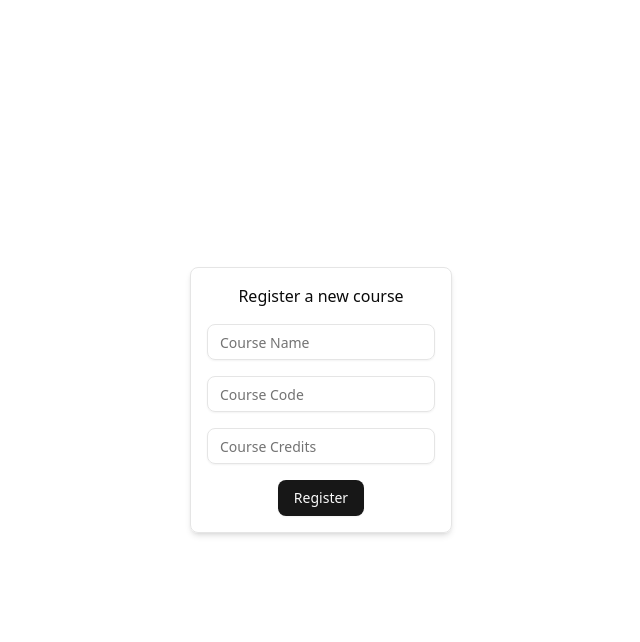
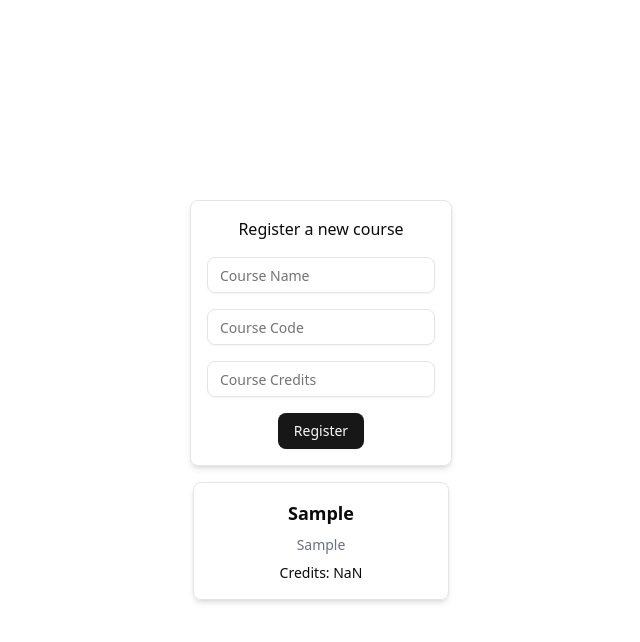
Before and after one commit to dillp1/untitled-grade-tracker, a React (Vite) app: page / in a window 1280 px wide. Both pictures are taken after typing "Sample", "Sample", "Sample" into the empty fields and a click on the button "Register". Shown: the top 642 px of the page, without its empty margins (319-959 px from the left). Built offline with nearby package versions, Linux system fonts and the light colour scheme.

Commit message:
added basic course cards

```diff
--- a/src/App.jsx
+++ b/src/App.jsx
@@ -1,10 +1,30 @@
-import { Button } from "@/components/ui/button"
+import React, { useState } from "react"
 import RegisterClassForm from "./components/RegisterClassForm"
+import CourseCard from "./components/CoruseCard"
+
+const mockCourse ={
+  id: "1",
+  name: "Math",
+  code: "MATH101",
+  credits: 3
+}
 
 function App() {
+  const [courses, setCourses] = useState([])
+
+  function handleRegister(newCourse) {
+    setCourses((prevCourses) => [...prevCourses, newCourse])
+    console.log("Registered course:", newCourse)
+  }
+
   return (
-    <div className="flex flex-col items-center justify-center min-h-svh">
-      <RegisterClassForm />
+    <div className="flex flex-col items-center justify-center min-h-svh gap-4">
+      <RegisterClassForm onRegister={handleRegister} />
+      <div className="flex flex-col items-center gap-4 w-full">
+        {courses.map((course) => (
+          <CourseCard key={course.id} course={course} />
+        ))}
+      </div>
     </div>
   )
 }
--- /dev/null
+++ b/src/components/CoruseCard.jsx
@@ -0,0 +1,13 @@
+import React from "react";
+
+function CourseCard({ course }) {
+  return (
+    <div className="flex flex-col items-center justify-center p-4 gap-2 border rounded-md shadow-md w-64">
+      <h3 className="text-lg font-semibold">{course.name}</h3>
+      <p className="text-sm text-gray-500">{course.code}</p>
+      <p className="text-sm">Credits: {course.credits}</p>
+    </div>
+  );
+}
+
+export default CourseCard;
--- a/src/components/RegisterClassForm.jsx
+++ b/src/components/RegisterClassForm.jsx
@@ -4,7 +4,7 @@ import { useState } from "react";
 import { Input } from "@/components/ui/input"
 import { Button } from "@/components/ui/button"
 
-function RegisterClassForm() {
+function RegisterClassForm({ onRegister }) {
   const [name, setName] = useState("");
   const [code, setCode] = useState("");
   const [credits, setCredits] = useState("");
@@ -24,6 +24,8 @@ function RegisterClassForm() {
       code,
       credits: Number(credits),
     }
+
+    onRegister(newClass);
 
     console.log("New class registered:", newClass);
     // TODO: pass this as a parent via props
```
